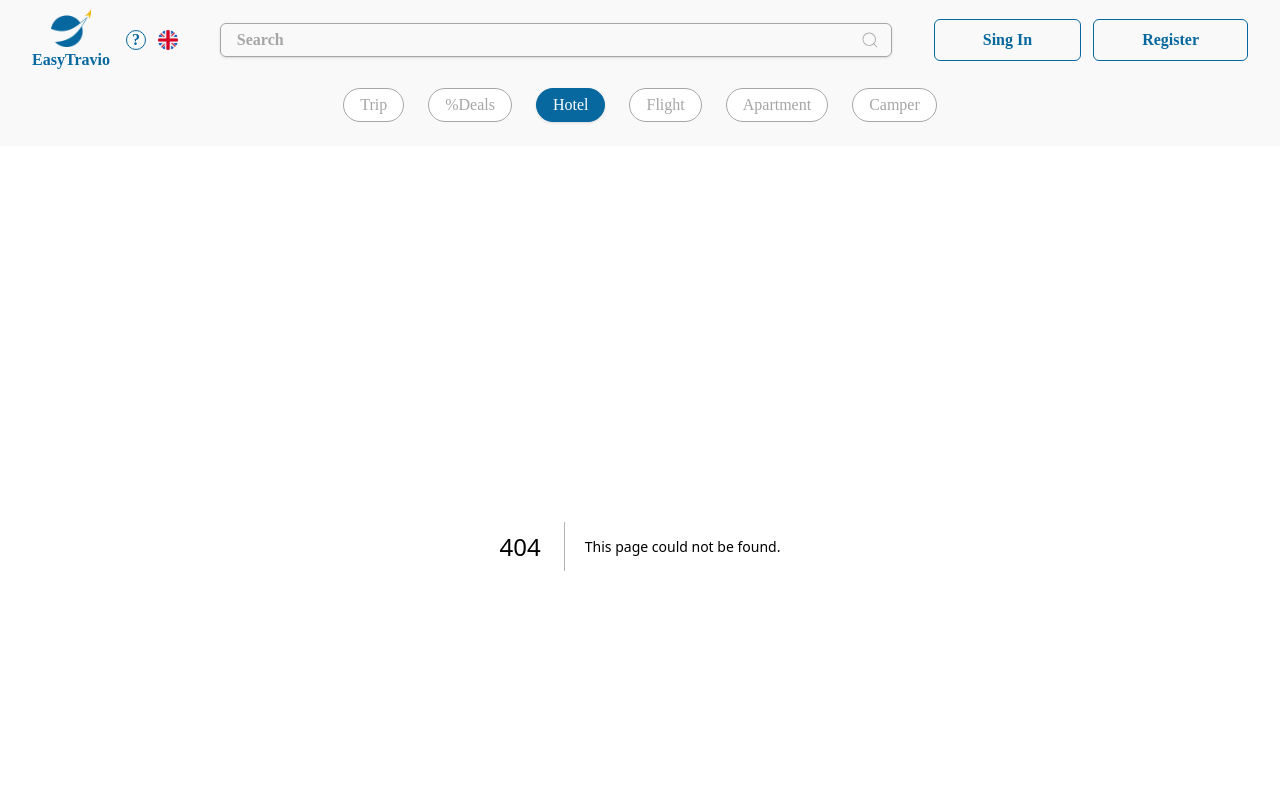
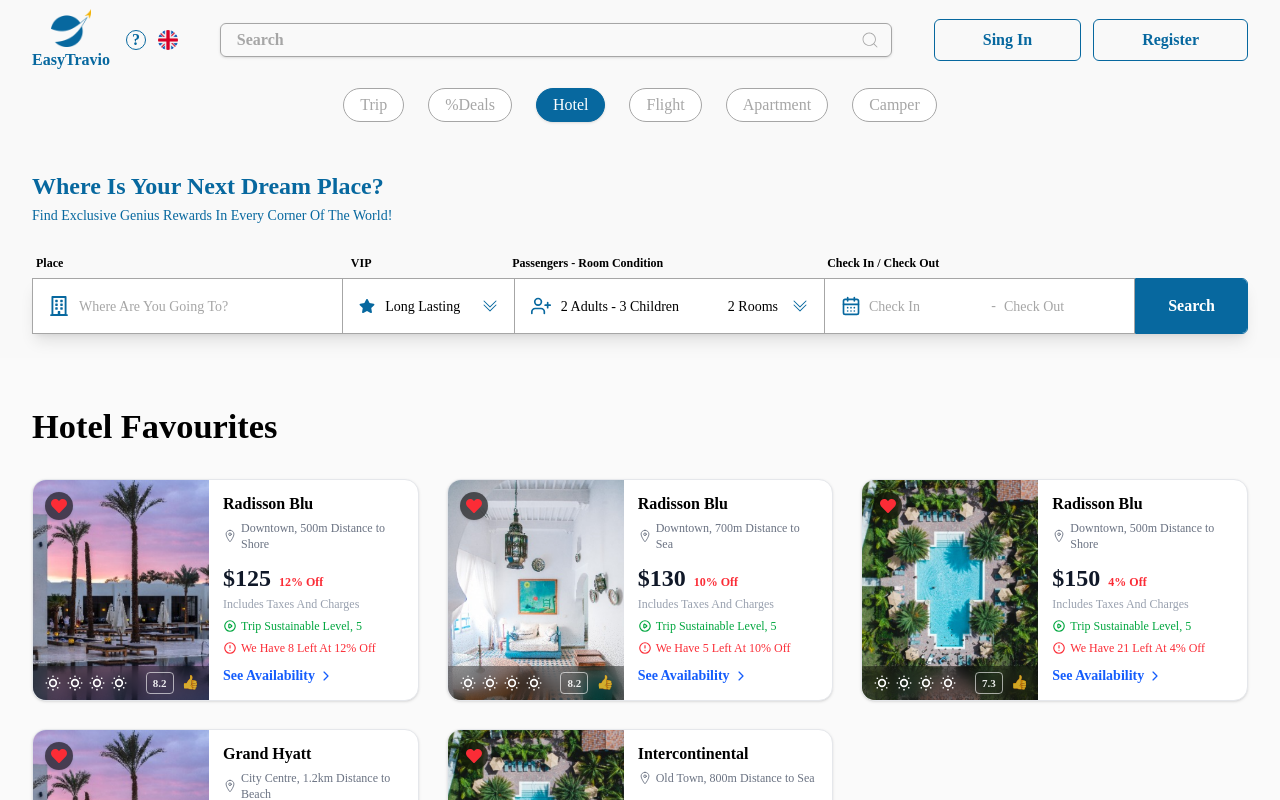
Before and after one commit to Rahul-Mallik-CSE/EasyTravio, a Next.js app: page /hotel/favourite-hotel in a window 1280 px wide. Before the commit this address had no page. Shown: the top 800 px of the page. Built offline with nearby package versions, Linux system fonts and the light colour scheme.

Commit message:
Added FavouriteHotelPage and FavouriteHotelListCard components; update hotel data structure with favourite and availability properties

```diff
--- /dev/null
+++ b/src/app/hotel/favourite-hotel/page.tsx
@@ -0,0 +1,31 @@
+import React from "react";
+import FavouriteHotelListCard from "@/components/HotelComponents/FavouriteHotelPageComponents/FavouriteHotelListCard";
+import { hotelSearchData } from "@/data/HotelSearchPageData";
+
+const FavouriteHotelPage = () => {
+  const favouriteHotels = hotelSearchData.filter((hotel) => hotel.favourite);
+
+  return (
+    <div className="w-full bg-[#fafafa]">
+      <section className="w-full max-w-7xl mx-auto px-4 sm:px-6 lg:px-8 py-8 sm:py-10 lg:py-12">
+        <h1 className="text-2xl sm:text-3xl lg:text-[2.15rem] font-extrabold text-primary mb-6 sm:mb-8">
+          Hotel Favourites
+        </h1>
+
+        {favouriteHotels.length === 0 ? (
+          <div className="rounded-lg border border-dashed border-gray-300 bg-white px-6 py-16 text-center text-gray-500">
+            No favourite hotels yet.
+          </div>
+        ) : (
+          <div className="grid grid-cols-1 md:grid-cols-2 xl:grid-cols-3 gap-6 lg:gap-7">
+            {favouriteHotels.map((hotel) => (
+              <FavouriteHotelListCard key={hotel.id} hotel={hotel} />
+            ))}
+          </div>
+        )}
+      </section>
+    </div>
+  );
+};
+
+export default FavouriteHotelPage;
--- /dev/null
+++ b/src/components/HotelComponents/FavouriteHotelPageComponents/FavouriteHotelListCard.tsx
@@ -0,0 +1,127 @@
+"use client";
+
+import React, { useState } from "react";
+import Image from "next/image";
+import Link from "next/link";
+import { FaHeart, FaRegHeart } from "react-icons/fa";
+import { IoLocationOutline } from "react-icons/io5";
+import { HiOutlinePlay, HiOutlineExclamationCircle } from "react-icons/hi";
+import { IoIosArrowForward } from "react-icons/io";
+import { LuSunDim } from "react-icons/lu";
+import { HotelSearchItem } from "@/types/HotelSearchPageTypes";
+
+interface FavouriteHotelListCardProps {
+  hotel: HotelSearchItem;
+}
+
+function StarRating({ count = 4 }: { count?: number }) {
+  return (
+    <div className="flex gap-0.5">
+      {Array.from({ length: 4 }).map((_, i) => (
+        <LuSunDim
+          key={i}
+          className={`w-5 h-5 ${i < count ? "text-yellow-400" : "text-white"}`}
+        />
+      ))}
+    </div>
+  );
+}
+
+const FavouriteHotelListCard: React.FC<FavouriteHotelListCardProps> = ({ hotel }) => {
+      const [favorited, setFavorited] = useState(hotel.favourite);
+  return (
+    <div className="bg-white rounded-xl  shadow-sm border border-gray-200 overflow-hidden hover:shadow-md transition-shadow duration-200 relative flex flex-col sm:flex-row">
+
+
+
+      {/* Image Section */}
+      <div className="relative w-full sm:max-w-44 aspect-4/3 overflow-hidden">
+        <Image
+          src={hotel.image}
+          alt={hotel.name}
+          fill
+          className="object-cover hover:scale-105 transition-transform duration-500"
+        />
+
+        {/* Favourite button */}
+        <button
+                  onClick={() => setFavorited(!favorited)}
+                  className="absolute cursor-pointer top-3 left-3 w-7 h-7 rounded-full bg-black/60 backdrop-blur-sm flex items-center justify-center shadow hover:bg-white/80 transition-colors duration-200 z-10"
+                  aria-label="Add to favorites"
+                >
+                  {favorited ? (
+                    <FaHeart className="w-4 h-4 text-red-500" />
+                  ) : (
+                    <FaRegHeart className="w-4 h-4 text-white" />
+                  )}
+        </button>
+
+        {/* Bottom overlay: stars + rating */}
+        <div className="absolute bottom-0 left-0 right-0 px-2.5 py-1.5 flex items-center justify-between bg-black/35 backdrop-blur-sm">
+          <StarRating count={hotel.starRating} />
+          <div className="flex items-center gap-2">
+            {hotel.rating !== null && (
+              <span className="border border-white/60 text-white/90 text-[11px] font-semibold px-1.5 py-0.5 rounded">
+                {hotel.rating}
+              </span>
+            )}
+            <span className="text-white/80 text-sm">👍</span>
+          </div>
+        </div>
+      </div>
+
+      {/* Content Section */}
+      <div className="p-3.5 flex flex-col gap-1.5">
+        {/* Name */}
+        <h3 className="font-bold text-base text-primary leading-tight">{hotel.name}</h3>
+
+        {/* Location */}
+        <div className="flex items-center gap-1 text-gray-500 text-xs">
+          <IoLocationOutline className="w-3.5 h-3.5 shrink-0" />
+          <span>{hotel.location}, {hotel.distanceToShore}</span>
+        </div>
+
+        {/* Price row */}
+        <div className="flex items-baseline gap-2 mt-1">
+          <span className="text-gray-900 font-bold text-2xl">${hotel.pricePerNight}</span>
+          {hotel.discountPercent > 0 && (
+            <span className="text-red-500 text-xs font-semibold">{hotel.discountPercent}% Off</span>
+          )}
+        </div>
+
+        {/* Taxes */}
+        <p className="text-gray-400 text-xs -mt-1">Includes Taxes And Charges</p>
+
+        {/* Sustainability */}
+        <div className="flex items-center gap-1">
+          <HiOutlinePlay className="w-3.5 h-3.5 text-green-600" />
+          <span className="text-green-600 text-xs">Trip Sustainable Level, {hotel.sustainabilityLevel}</span>
+        </div>
+
+        {/* Scarcity */}
+        {hotel.available && hotel.discountPercent > 0 && (
+          <div className="flex items-center gap-1">
+            <HiOutlineExclamationCircle className="w-3.5 h-3.5 text-red-500" />
+            <span className="text-red-500 text-xs">
+              We Have {hotel.availableAtDiscount} Left At {hotel.discountPercent}% Off
+            </span>
+          </div>
+        )}
+
+        {/* CTA */}
+        <Link
+          href={hotel.available ? "/availability" : "#"}
+          aria-disabled={!hotel.available}
+          className={`flex items-center gap-1 text-sm font-bold mt-1 transition-colors ${
+            hotel.available ? "text-blue-600 hover:text-blue-700" : "text-gray-400 pointer-events-none"
+          }`}
+        >
+          {hotel.available ? "See Availability" : "Unavailable"}
+          <IoIosArrowForward className="w-3.5 h-3.5" />
+        </Link>
+      </div>
+    </div>
+  );
+};
+
+export default FavouriteHotelListCard;
--- a/src/components/HotelComponents/HotelSearchPageComponents/HotelSearchResultAndFilterSection.tsx
+++ b/src/components/HotelComponents/HotelSearchPageComponents/HotelSearchResultAndFilterSection.tsx
@@ -64,7 +64,7 @@ const HotelSearchResultAndFilterSection = () => {
   };
 
   const handleFavourites = () => {
-    router.push("/favourite-hotel");
+    router.push("/hotel/favourite-hotel");
   };
 
   return (
--- a/src/components/HotelComponents/HotelSearchPageComponents/SubComponents/HotelListCard.tsx
+++ b/src/components/HotelComponents/HotelSearchPageComponents/SubComponents/HotelListCard.tsx
@@ -31,7 +31,7 @@ function StarRating({ count = 5 }: { count?: number }) {
 }
 
 const HotelListCard: React.FC<HotelListCardProps> = ({ hotel }) => {
-  const [favorited, setFavorited] = useState(false);
+  const [favorited, setFavorited] = useState(hotel.favourite);
 
   return (
     <div className="bg-white p-2 rounded-sm shadow-sm border border-gray-200 flex flex-col sm:flex-row overflow-visible max-h-none sm:max-h-64 hover:shadow-md transition-shadow duration-200 relative">
@@ -146,7 +146,7 @@ const HotelListCard: React.FC<HotelListCardProps> = ({ hotel }) => {
                     </div>
 
                     {/* Availability warning */}
-                    {hotel.discountPercent > 0 && (
+                    {hotel.available && hotel.discountPercent > 0 && (
                     <div className="flex items-center gap-1 justify-start md:justify-end mb-2">
                         <HiOutlineExclamationCircle className="w-3.5 h-3.5 text-red-500" />
                         <span className="text-red-500 text-xs">
@@ -154,11 +154,23 @@ const HotelListCard: React.FC<HotelListCardProps> = ({ hotel }) => {
                         </span>
                     </div>
                     )}
+                    {!hotel.available && (
+                      <div className="flex items-center gap-1 justify-start md:justify-end mb-2">
+                        <HiOutlineExclamationCircle className="w-3.5 h-3.5 text-gray-400" />
+                        <span className="text-gray-500 text-xs">Currently unavailable</span>
+                      </div>
+                    )}
                 </div>
 
-                <Link href="/availability" className="flex items-center gap-1 text-theme text-sm md:text-xs lg:text-sm font-bold pl-3 py-0 rounded-lg transition-colors duration-200 whitespace-nowrap ">
-                    See Availability
-                    <IoIosArrowForward className="w-3.5 h-3.5 text-theme" />
+                <Link
+                  href={hotel.available ? "/availability" : "#"}
+                  aria-disabled={!hotel.available}
+                  className={`flex items-center gap-1 text-sm md:text-xs lg:text-sm font-bold pl-3 py-0 rounded-lg transition-colors duration-200 whitespace-nowrap ${
+                    hotel.available ? "text-theme" : "text-gray-400 pointer-events-none"
+                  }`}
+                >
+                    {hotel.available ? "See Availability" : "Unavailable"}
+                    <IoIosArrowForward className={`w-3.5 h-3.5 ${hotel.available ? "text-theme" : "text-gray-400"}`} />
                 </Link>
             </div>
         </div>
--- a/src/data/HotelSearchPageData.tsx
+++ b/src/data/HotelSearchPageData.tsx
@@ -20,6 +20,8 @@ export const hotelSearchData: HotelSearchItem[] = [
     sustainabilityLevel: 5,
     availableAtDiscount: 8,
     isVip: false,
+    favourite: true,
+    available: true,
     image: "/HotelImages/SearchPageImages/Picture1.png",
     starRating: 0,
   },
@@ -42,6 +44,8 @@ export const hotelSearchData: HotelSearchItem[] = [
     sustainabilityLevel: 5,
     availableAtDiscount: 5,
     isVip: true,
+    favourite: true,
+    available: true,
     image: "/HotelImages/SearchPageImages/Picture2.png",
     starRating: 0,
   },
@@ -64,6 +68,8 @@ export const hotelSearchData: HotelSearchItem[] = [
     sustainabilityLevel: 5,
     availableAtDiscount: 2,
     isVip: false,
+    favourite: false,
+    available: true,
     image: "/HotelImages/SearchPageImages/Picture3.png",
     starRating: 0,
   },
@@ -86,6 +92,8 @@ export const hotelSearchData: HotelSearchItem[] = [
     sustainabilityLevel: 5,
     availableAtDiscount: 21,
     isVip: true,
+    favourite: true,
+    available: true,
     image: "/HotelImages/SearchPageImages/Picture4.png",
     starRating: 0,
   },
@@ -108,6 +116,8 @@ export const hotelSearchData: HotelSearchItem[] = [
     sustainabilityLevel: 5,
     availableAtDiscount: 6,
     isVip: false,
+    favourite: false,
+    available: true,
     image: "/HotelImages/SearchPageImages/Picture5.png",
     starRating: 0,
   },
@@ -130,6 +140,8 @@ export const hotelSearchData: HotelSearchItem[] = [
     sustainabilityLevel: 4,
     availableAtDiscount: 3,
     isVip: true,
+    favourite: true,
+    available: true,
     image: "/HotelImages/SearchPageImages/Picture1.png",
     starRating: 0,
   },
@@ -152,6 +164,8 @@ export const hotelSearchData: HotelSearchItem[] = [
     sustainabilityLevel: 3,
     availableAtDiscount: 4,
     isVip: true,
+    favourite: false,
+    available: true,
     image: "/HotelImages/SearchPageImages/Picture2.png",
     starRating: 0,
   },
@@ -174,6 +188,8 @@ export const hotelSearchData: HotelSearchItem[] = [
     sustainabilityLevel: 5,
     availableAtDiscount: 15,
     isVip: false,
+    favourite: false,
+    available: true,
     image: "/HotelImages/SearchPageImages/Picture3.png",
     starRating: 0,
   },
@@ -196,6 +212,8 @@ export const hotelSearchData: HotelSearchItem[] = [
     sustainabilityLevel: 4,
     availableAtDiscount: 7,
     isVip: true,
+    favourite: true,
+    available: true,
     image: "/HotelImages/SearchPageImages/Picture4.png",
     starRating: 0,
   },
@@ -218,6 +236,8 @@ export const hotelSearchData: HotelSearchItem[] = [
     sustainabilityLevel: 5,
     availableAtDiscount: 2,
     isVip: true,
+    favourite: false,
+    available: true,
     image: "/HotelImages/SearchPageImages/Picture5.png",
     starRating: 0,
   },
@@ -240,6 +260,8 @@ export const hotelSearchData: HotelSearchItem[] = [
     sustainabilityLevel: 3,
     availableAtDiscount: 20,
     isVip: false,
+    favourite: false,
+    available: false,
     image: "/HotelImages/SearchPageImages/Picture1.png",
     starRating: 0,
   },
@@ -262,6 +284,8 @@ export const hotelSearchData: HotelSearchItem[] = [
     sustainabilityLevel: 5,
     availableAtDiscount: 9,
     isVip: true,
+    favourite: false,
+    available: true,
     image: "/HotelImages/SearchPageImages/Picture2.png",
     starRating: 0,
   },
@@ -284,6 +308,8 @@ export const hotelSearchData: HotelSearchItem[] = [
     sustainabilityLevel: 2,
     availableAtDiscount: 12,
     isVip: false,
+    favourite: false,
+    available: true,
     image: "/HotelImages/SearchPageImages/Picture3.png",
     starRating: 0,
   },
@@ -306,6 +332,8 @@ export const hotelSearchData: HotelSearchItem[] = [
     sustainabilityLevel: 4,
     availableAtDiscount: 5,
     isVip: true,
+    favourite: false,
+    available: true,
     image: "/HotelImages/SearchPageImages/Picture4.png",
     starRating: 0,
   },
@@ -328,6 +356,8 @@ export const hotelSearchData: HotelSearchItem[] = [
     sustainabilityLevel: 3,
     availableAtDiscount: 30,
     isVip: false,
+    favourite: false,
+    available: true,
     image: "/HotelImages/SearchPageImages/Picture5.png",
     starRating: 0,
   },
@@ -350,6 +380,8 @@ export const hotelSearchData: HotelSearchItem[] = [
     sustainabilityLevel: 5,
     availableAtDiscount: 6,
     isVip: false,
+    favourite: false,
+    available: true,
     image: "/HotelImages/SearchPageImages/Picture1.png",
     starRating: 0,
   },
@@ -372,6 +404,8 @@ export const hotelSearchData: HotelSearchItem[] = [
     sustainabilityLevel: 5,
     availableAtDiscount: 3,
     isVip: true,
+    favourite: false,
+    available: true,
     image: "/HotelImages/SearchPageImages/Picture2.png",
     starRating: 0,
   },
@@ -394,6 +428,8 @@ export const hotelSearchData: HotelSearchItem[] = [
     sustainabilityLevel: 4,
     availableAtDiscount: 18,
     isVip: false,
+    favourite: false,
+    available: true,
     image: "/HotelImages/SearchPageImages/Picture3.png",
     starRating: 0,
   },
@@ -416,6 +452,8 @@ export const hotelSearchData: HotelSearchItem[] = [
     sustainabilityLevel: 5,
     availableAtDiscount: 1,
     isVip: true,
+    favourite: false,
+    available: true,
     image: "/HotelImages/SearchPageImages/Picture4.png",
     starRating: 0,
   },
@@ -438,6 +476,8 @@ export const hotelSearchData: HotelSearchItem[] = [
     sustainabilityLevel: 4,
     availableAtDiscount: 11,
     isVip: false,
+    favourite: false,
+    available: true,
     image: "/HotelImages/SearchPageImages/Picture5.png",
     starRating: 0,
   },
@@ -460,6 +500,8 @@ export const hotelSearchData: HotelSearchItem[] = [
     sustainabilityLevel: 5,
     availableAtDiscount: 2,
     isVip: true,
+    favourite: false,
+    available: true,
     image: "/HotelImages/SearchPageImages/Picture1.png",
     starRating: 0,
   },
@@ -482,6 +524,8 @@ export const hotelSearchData: HotelSearchItem[] = [
     sustainabilityLevel: 3,
     availableAtDiscount: 8,
     isVip: false,
+    favourite: false,
+    available: true,
     image: "/HotelImages/SearchPageImages/Picture2.png",
     starRating: 0,
   },
@@ -504,6 +548,8 @@ export const hotelSearchData: HotelSearchItem[] = [
     sustainabilityLevel: 5,
     availableAtDiscount: 1,
     isVip: true,
+    favourite: false,
+    available: false,
     image: "/HotelImages/SearchPageImages/Picture3.png",
     starRating: 0,
   },
--- a/src/types/HotelSearchPageTypes.tsx
+++ b/src/types/HotelSearchPageTypes.tsx
@@ -17,6 +17,8 @@ export interface HotelSearchItem {
   sustainabilityLevel: number;
   availableAtDiscount: number;
   isVip: boolean;
+  favourite: boolean;
+  available: boolean;
   image: string;
   starRating: number; // 0–5
 }
```
